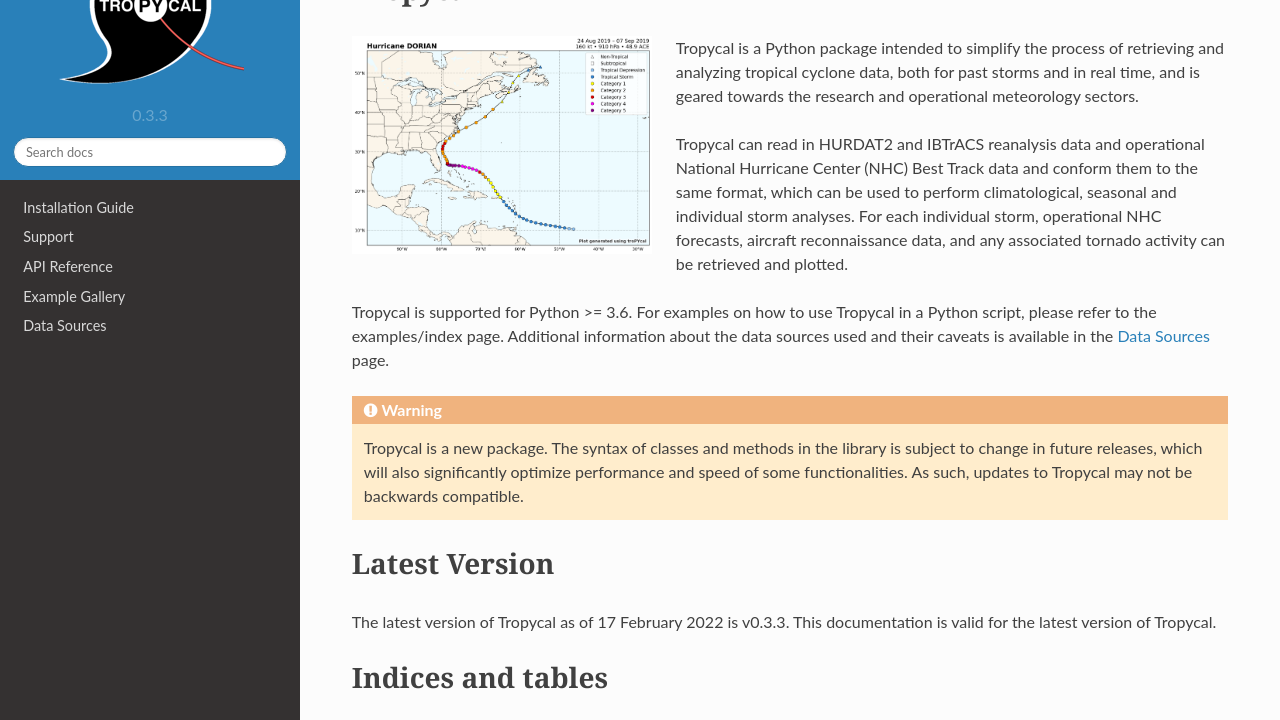
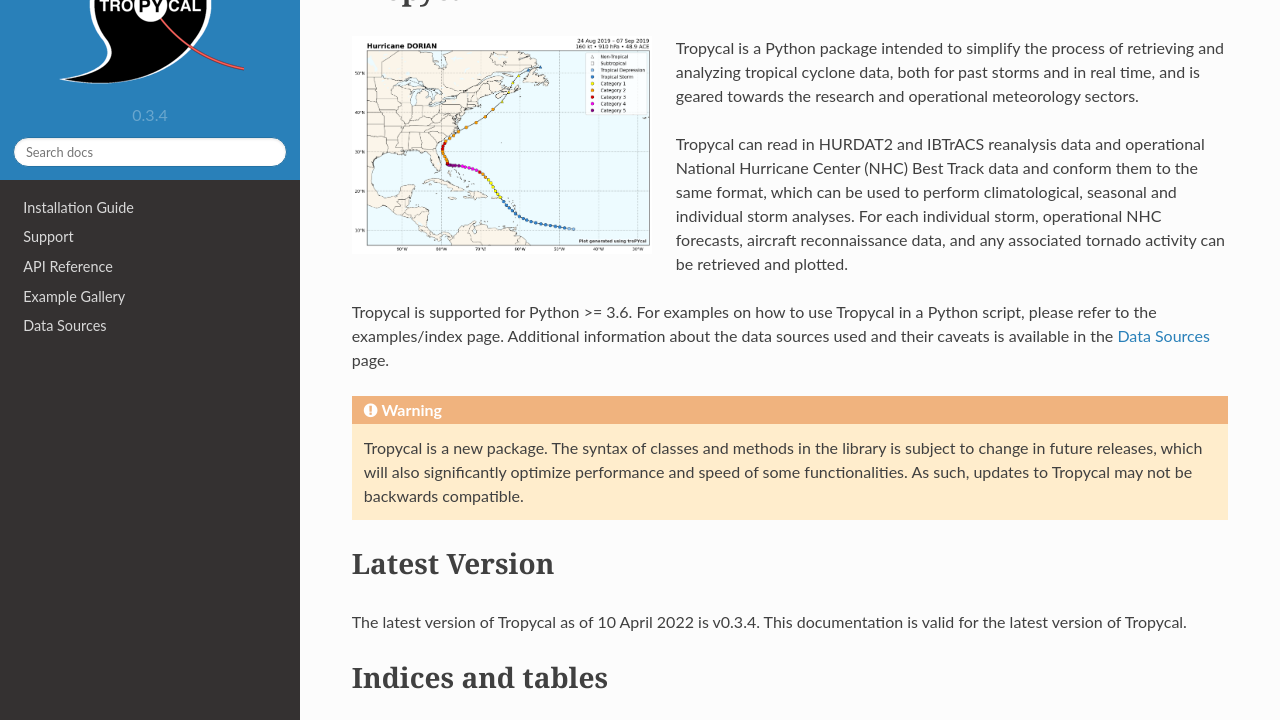
Before and after one commit to tropycal/tropycal, a Sphinx documentation site: the page built from docs/index.rst, in a window 1280 px wide and 1167 px high. Shown: the part 134-854 px from the top of the window. Built offline with Sphinx 7.4.7 and the Read the Docs theme 2.0.0, drawn with Linux system fonts in a browser that asks for light colours; nearby versions of some CDN libraries; some web fonts are replaced; library files that are not in the unit come from our copies; pages that are not in the unit, such as notebooks, are missing from menus; the version number is read from the project's files by our own code.

Commit message:
feat: update version to v0.3.4

```diff
--- a/docs/conf.py
+++ b/docs/conf.py
@@ -33,7 +33,7 @@
 # The short X.Y version
 version = ''
 # The full version, including alpha/beta/rc tags
-release = '0.3.3'
+release = '0.3.4'
 
 
 # -- General configuration ---------------------------------------------------
--- a/docs/index.rst
+++ b/docs/index.rst
@@ -30,7 +30,7 @@
 Latest Version
 ==============
 
-The latest version of Tropycal as of 17 February 2022 is v0.3.3. This documentation is valid for the latest version of Tropycal.
+The latest version of Tropycal as of 10 April 2022 is v0.3.4. This documentation is valid for the latest version of Tropycal.
 
 Indices and tables
 ==================
--- a/setup.cfg
+++ b/setup.cfg
@@ -1,6 +1,6 @@
 [metadata]
 name = tropycal
-version = 0.3.3
+version = 0.3.4
 description = Package for retrieving and analyzing tropical cyclone data
 long_description = file: README.md
 long_description_content_type = text/markdown
```
Also changed, not shown: README.md (+1 -1 lines).
